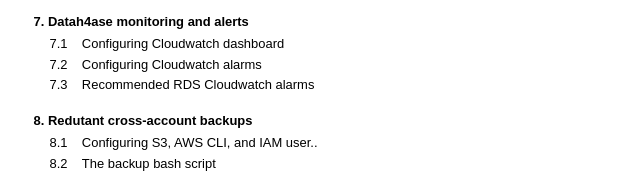
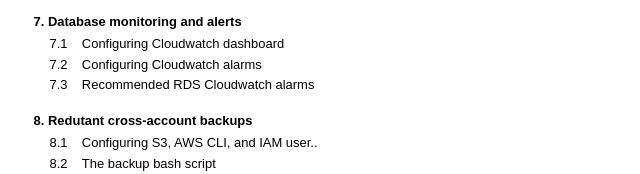
Before and after one commit to joshuacecil/NTTF, a plain HTML site: page index.html in a window 1280 px wide. Shown: the part 574-748 px from the top of the page, 0-640 px from the left. Drawn offline with Linux system fonts and the light colour scheme.

Commit message:
Update index.html

```diff
--- a/index.html
+++ b/index.html
@@ -92,7 +92,7 @@
       </ul>
     </li>
     <li>
-      <h4>Datah4ase monitoring and alerts</h4>
+      <h4>Database monitoring and alerts</h4>
       <ul>
 
         <li>7.1<span>Configuring Cloudwatch dashboard</span></li>
```
